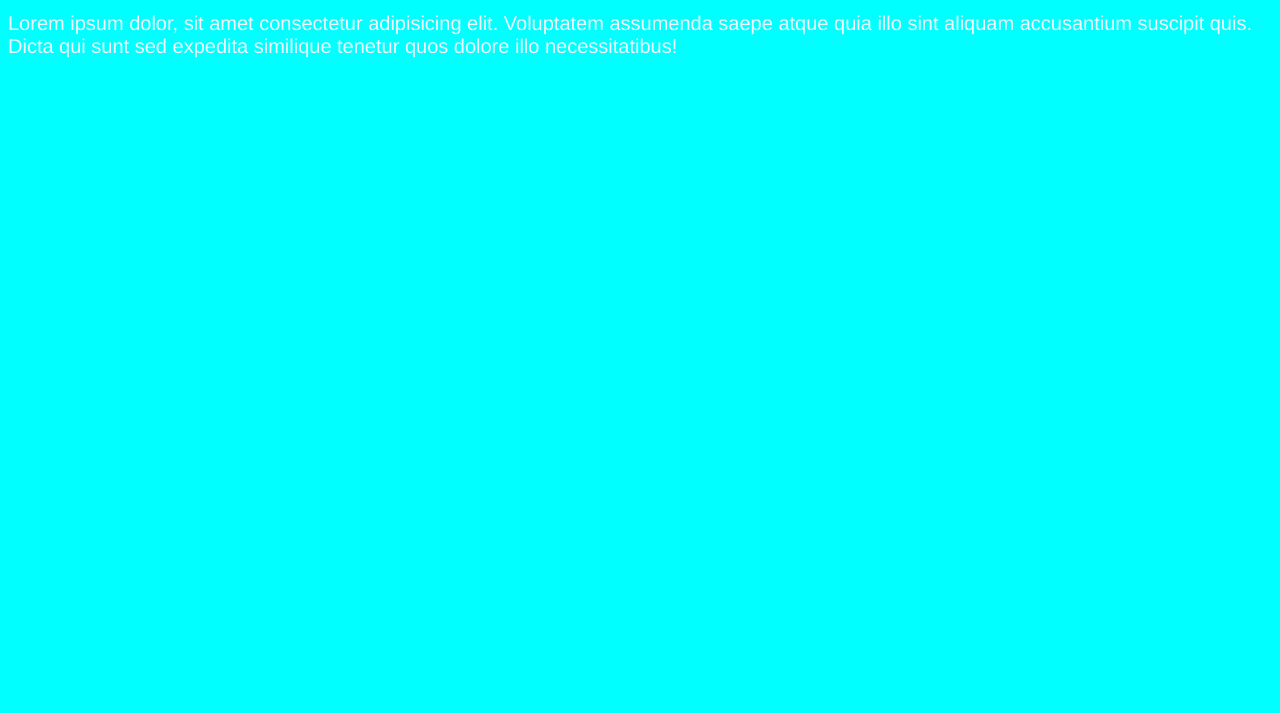
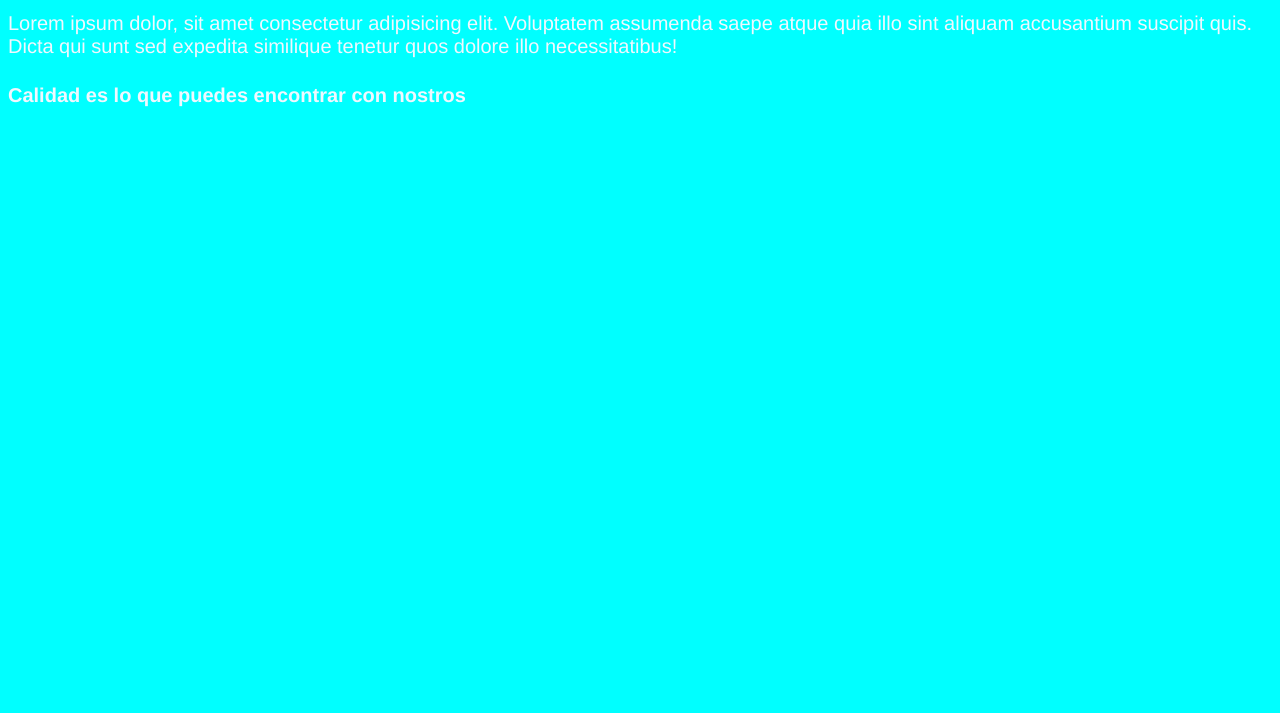
Before and after one commit to PablitoJara/CursoGit, a plain HTML site: page index.html in a window 1280 px wide. Shown: the part 87-800 px from the top of the page. Drawn offline with Linux system fonts and the light colour scheme.

Commit message:
Update index.html

```diff
--- a/index.html
+++ b/index.html
@@ -12,6 +12,10 @@
     <div>
         <p>Lorem ipsum dolor, sit amet consectetur adipisicing elit. Voluptatem assumenda saepe atque quia illo sint aliquam accusantium suscipit quis. Dicta qui sunt sed expedita similique tenetur quos dolore illo necessitatibus!</p>
     </div>
+    <div>
+        <h4>Calidad es lo que puedes encontrar con nostros</h4>
+
+    </div>
 
 
 
```
